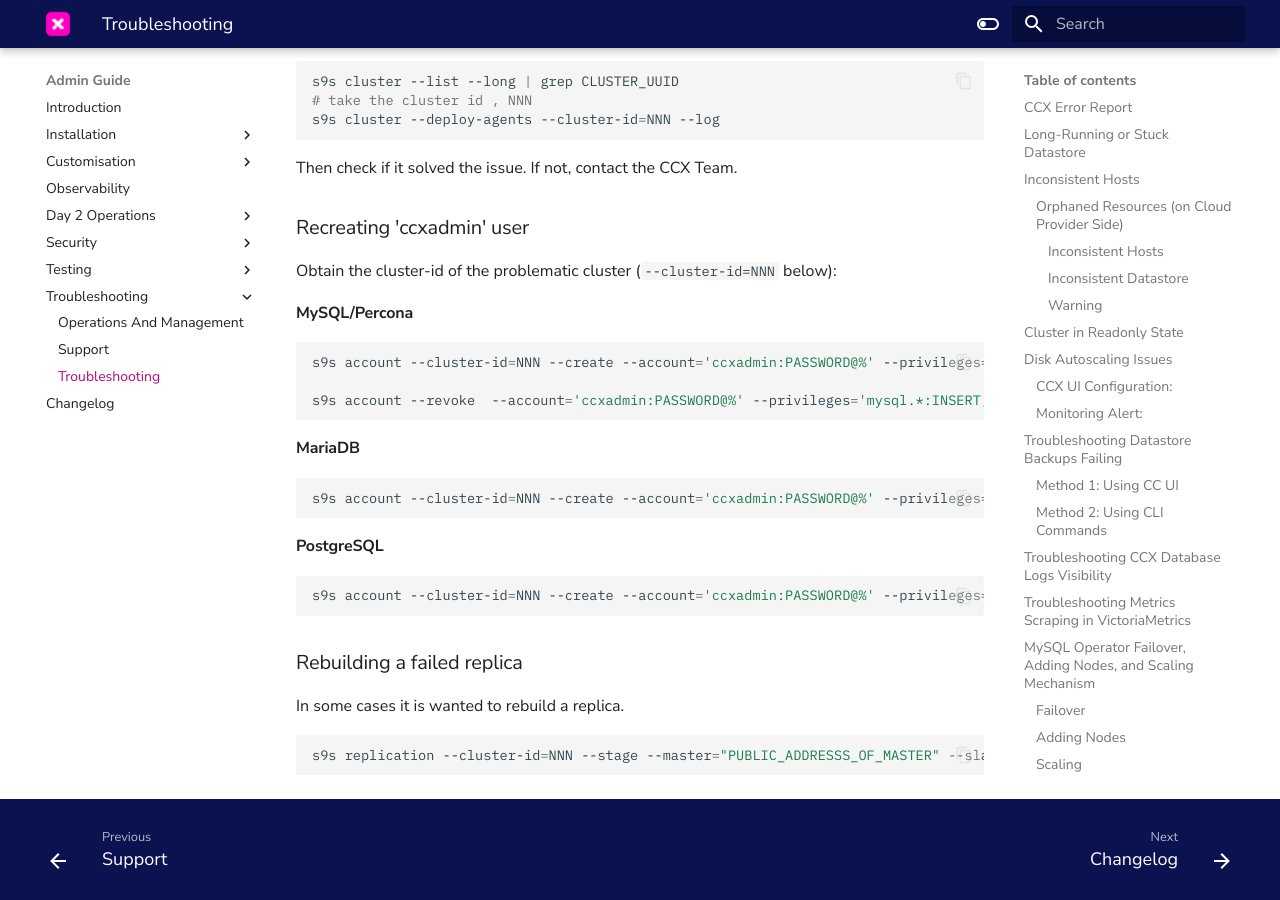
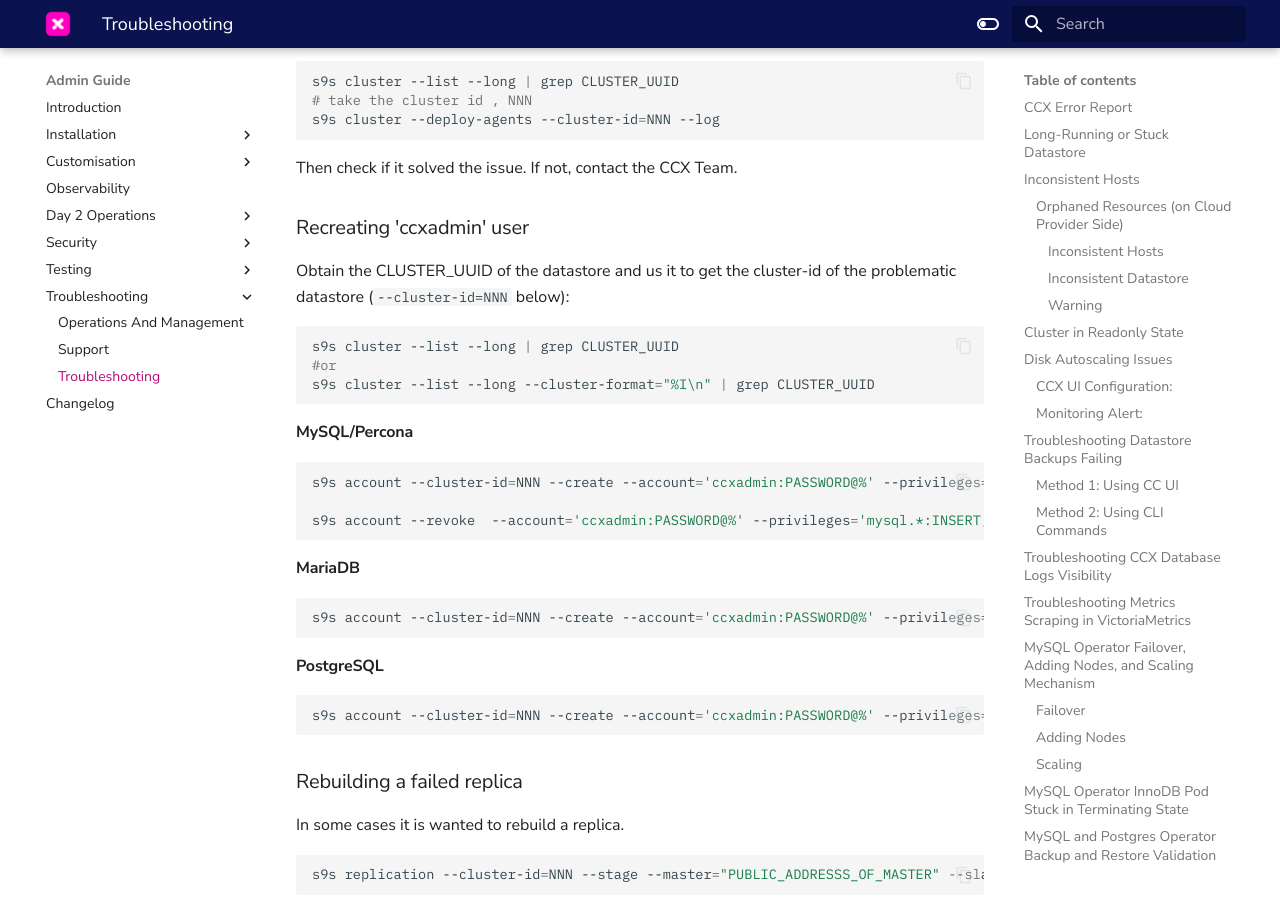
Before and after one commit to severalnines/ccx-docs, an MkDocs documentation site: the page built from docs/admin/Troubleshooting/Troubleshooting.md, in a window 1280 px wide and 900 px high, scrolled down 9016 px. Built offline with MkDocs 1.6.1 and Material for MkDocs 9.7.7, drawn with Linux system fonts in a browser that asks for light colours; comment, search, counter and statistics services are not loaded.

Commit message:
improved the commands

````diff
--- a/docs/admin/Troubleshooting/Troubleshooting.md
+++ b/docs/admin/Troubleshooting/Troubleshooting.md
@@ -343,7 +343,13 @@
 
 ### Recreating 'ccxadmin' user
 
-Obtain the cluster-id of the problematic cluster (`--cluster-id=NNN` below):
+Obtain the CLUSTER_UUID of the datastore and us it to get the cluster-id of the problematic datastore (`--cluster-id=NNN` below):
+
+```bash
+s9s cluster --list --long | grep CLUSTER_UUID
+#or
+s9s cluster --list --long --cluster-format="%I\n" | grep CLUSTER_UUID
+```
 
 #### MySQL/Percona
 
````
